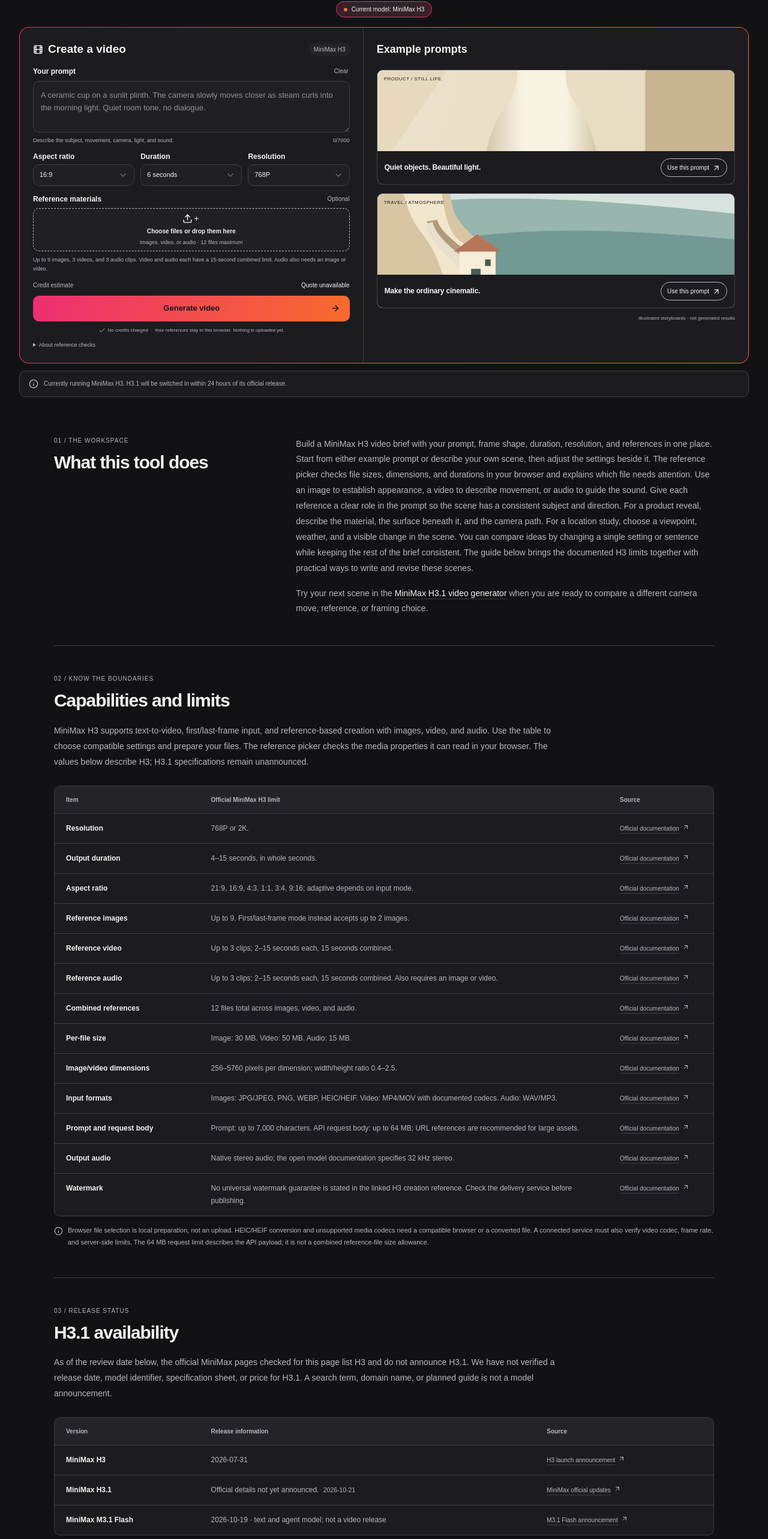
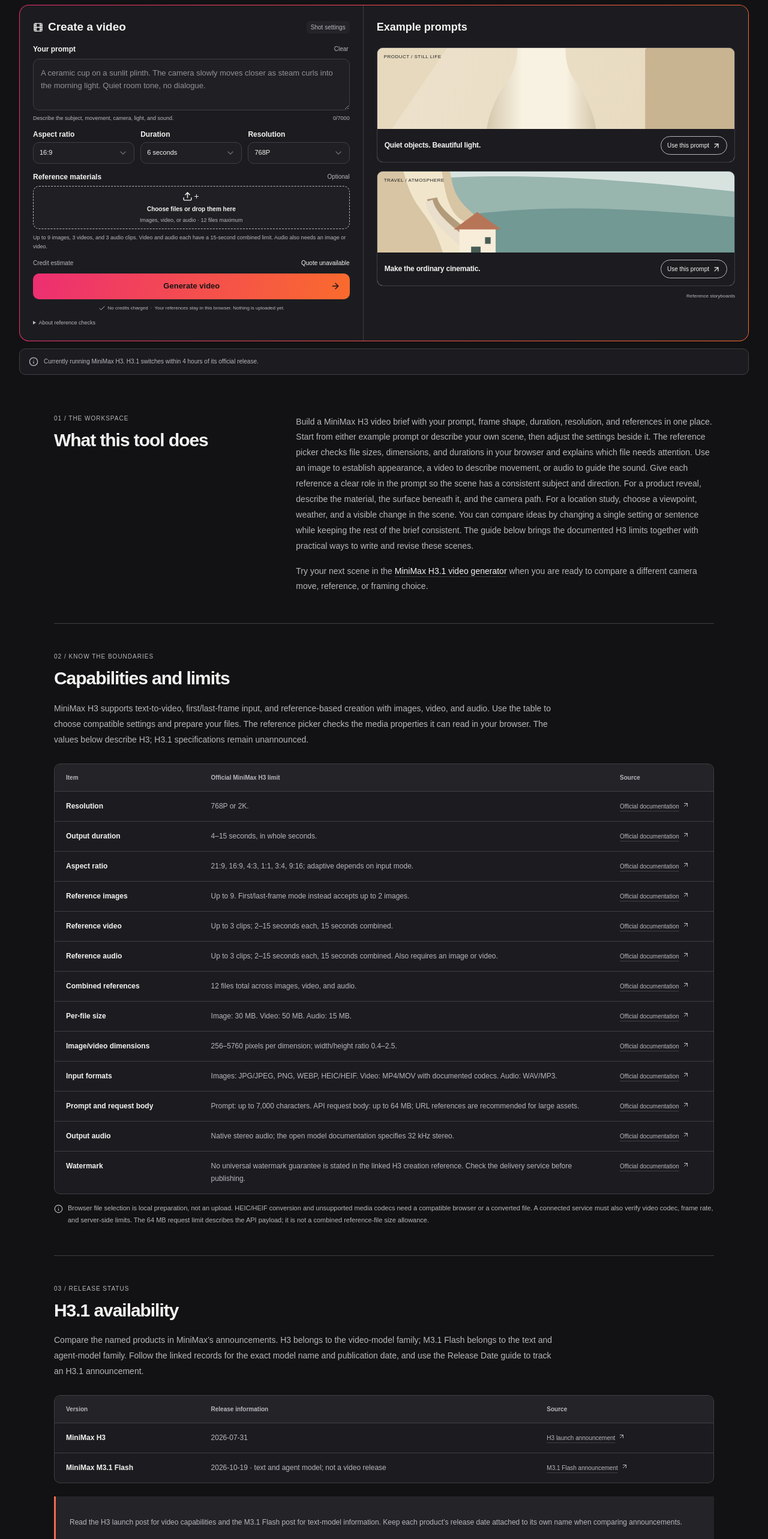
Before and after one commit to diegobona/Minimax-H31, a Next.js app in the folder apps/next-app/: page / in a window 1280 px wide. Shown: the part 173-2739 px from the top of the page at 60% size. Built offline with nearby package versions, Linux system fonts and the light colour scheme; a web font is replaced by a local one.

Commit message:
更新首页文案与四小时切换说明（app/page.tsx）

```diff
--- a/apps/next-app/app/page.tsx
+++ b/apps/next-app/app/page.tsx
@@ -1,34 +1,28 @@
 import type { Metadata } from 'next';
+import { Suspense } from 'react';
 import Link from 'next/link';
 import Image from 'next/image';
-import { ArrowRight, ArrowUpRight, Check, ChevronDown, Info } from 'lucide-react';
+import { ArrowRight, ArrowUpRight, ChevronDown, Info } from 'lucide-react';
 import { VideoWorkspace } from '@/components/tool/video-workspace';
-import { DEFAULT_OG_IMAGE, HOME_UPDATED, OFFICIAL_UNKNOWN, homeContent as c, homeSources } from '@/content/home';
+import { DEFAULT_OG_IMAGE, homeContent as c, homeSources } from '@/content/home';
 
 export const metadata: Metadata = {
   title: { absolute: c.metadata.title },
   description: c.metadata.description,
   alternates: { canonical: '/' },
   openGraph: { title: c.metadata.title, description: c.metadata.description, url: '/', type: 'website', images: [DEFAULT_OG_IMAGE] },
+  twitter: { card: 'summary_large_image', title: c.metadata.title, description: c.metadata.description, images: [DEFAULT_OG_IMAGE.url] },
 };
 
-function UpdatedTime() {
-  return <time className="minimax-inline-time" dateTime={HOME_UPDATED}>{HOME_UPDATED}</time>;
-}
-
 function RecordedText({ text }: { text: string }) {
-  if (!text.includes(OFFICIAL_UNKNOWN)) return <>{text}</>;
-  const [before, after] = text.split(OFFICIAL_UNKNOWN);
-  return <>{before}{OFFICIAL_UNKNOWN} <UpdatedTime />{after}</>;
+  return <>{text}</>;
 }
 
 function SectionHeading({ label, heading }: { label: string; heading: string }) {
   return <div className="minimax-section-heading"><p className="minimax-eyebrow">{label}</p><h2>{heading}</h2></div>;
 }
 
-export default async function HomePage({ searchParams }: { searchParams: Promise<{ example?: string }> }) {
-  const query = await searchParams;
-  const selectedExample = c.tool.examples.find((example) => example.id === query.example);
+export default function HomePage() {
   const faqLd = {
     '@context': 'https://schema.org',
     '@type': 'FAQPage',
@@ -36,7 +30,7 @@
       '@type': 'Question', name: question,
       acceptedAnswer: {
         '@type': 'Answer',
-        text: answer.replace(OFFICIAL_UNKNOWN, `${OFFICIAL_UNKNOWN} ${HOME_UPDATED}`),
+        text: answer,
       },
     })),
   };
@@ -47,10 +41,11 @@
         <div className="minimax-hero-topline"><p className="minimax-eyebrow">{c.hero.eyebrow}</p></div>
         <h1>{c.hero.heading}</h1>
         <p className="minimax-hero-description">{c.hero.introduction}</p>
-        <span className="minimax-model-badge"><span aria-hidden="true" />{c.hero.badge}</span>
         <div id="generator" className="minimax-generator-anchor">
           <div className="minimax-workspace">
-            <VideoWorkspace copy={c.tool} initialExample={selectedExample} />
+            <Suspense fallback={<div className="minimax-tool-form" aria-busy="true"><p>{c.tool.title}</p></div>}>
+              <VideoWorkspace copy={c.tool} />
+            </Suspense>
             <section className="minimax-examples" aria-labelledby="example-prompts">
               <div className="minimax-examples-heading"><h2 id="example-prompts" className="text-lg font-semibold max-sm:text-base">{c.tool.previewHeading}</h2></div>
               <div className="minimax-example-grid">{c.tool.examples.map((example) => <div className="minimax-example-card" key={example.id}>
@@ -58,6 +53,7 @@
                 <div className="minimax-example-caption"><span className="minimax-eyebrow">{c.tool.previewLabel}</span><h3>{example.title}</h3><Link href={`/?example=${example.id}#generator`} scroll={false}>{c.tool.usePrompt}<ArrowUpRight size={14} aria-hidden="true" /></Link></div>
               </div>)}</div>
               <p className="minimax-example-disclosure">{c.tool.previewDisclosure}</p>
+              <div className="minimax-empty-result"><span aria-hidden="true">↗</span><p>{c.tool.previewEmpty}</p></div>
             </section>
           </div>
           <p className="minimax-model-explanation"><Info size={16} aria-hidden="true" /><span>{c.hero.explanation}</span></p>
@@ -87,7 +83,7 @@
             <thead><tr>{c.availability.columns.map((column) => <th key={column} scope="col">{column}</th>)}</tr></thead>
             <tbody>{c.availability.rows.map((row) => <tr key={row.version}><th scope="row">{row.version}</th><td><RecordedText text={row.release} /></td><td><a href={row.source} target="_blank" rel="noreferrer">{row.label}<ArrowUpRight size={12} aria-hidden="true" /></a></td></tr>)}</tbody>
           </table></div>
-          <div className="minimax-availability-note"><div className="minimax-availability-check"><Check size={16} aria-hidden="true" /><p>{c.availability.updatedLabel} <UpdatedTime /></p></div><p><strong>{c.availability.differenceLabel}:</strong> {OFFICIAL_UNKNOWN} <UpdatedTime /></p><p>{c.availability.note}</p><a href={homeSources.official} target="_blank" rel="noreferrer">{c.availability.officialLink}<ArrowUpRight size={14} aria-hidden="true" /></a></div>
+          <div className="minimax-availability-note"><p>{c.availability.note}</p><a href={homeSources.official} target="_blank" rel="noreferrer">{c.availability.officialLink}<ArrowUpRight size={14} aria-hidden="true" /></a></div>
         </section>
 
         <section className="minimax-section" id="prompt-guide">
@@ -121,7 +117,6 @@
           })}</div>
           <p className="minimax-return-link">{c.resources.returnLead} <Link href="/#generator">{c.resources.returnLink}<ArrowRight size={14} aria-hidden="true" /></Link> {c.resources.returnTail}</p>
         </section>
-        <p className="minimax-last-updated">{c.lastUpdatedLabel} <time dateTime={HOME_UPDATED}>{HOME_UPDATED}</time></p>
       </div>
       <script type="application/ld+json" dangerouslySetInnerHTML={{ __html: JSON.stringify(faqLd) }} />
     </article>
--- a/apps/next-app/content/home.ts
+++ b/apps/next-app/content/home.ts
@@ -1,11 +1,10 @@
 export const HOME_UPDATED = '2026-10-21';
-export const OFFICIAL_UNKNOWN = 'Official details not yet announced.';
 export const DEFAULT_OG_IMAGE = {
   url: '/og/default.png',
   width: 1200,
   height: 630,
   type: 'image/png',
-  alt: 'MiniMax H3.1 Video Generator · Current model: MiniMax H3',
+  alt: 'MiniMax H3.1 Video Generator',
 };
 
 export const homeSources = {
@@ -20,8 +19,8 @@
 
 export const homeContent = {
   metadata: {
-    title: 'MiniMax H3.1 Video Generator | H3 Online Now',
-    description: 'Prepare MiniMax H3 video prompts and references. Check official H3 limits, H3.1 availability, and practical examples in an independent video workspace.',
+    title: 'MiniMax H3.1 AI Video Generator',
+    description: 'Prepare MiniMax H3 video prompts and references. Check official H3 limits, H3.1 availability, and practical examples.',
   },
   site: {
     name: 'minimax-h31',
@@ -29,9 +28,9 @@
     home: 'Home',
     skip: 'Skip to main content',
     navigationLabel: 'Main navigation',
+    disclaimer: 'Independent project. Not affiliated with, endorsed by, or operated by MiniMax or Hailuo AI. Product names belong to their respective owners.',
     readGuide: 'Explore the guide',
     sourceLabel: 'Official source',
-    documentation: 'Official H3 docs',
     openTool: 'Open generator',
     navigation: [
       { label: 'Home', href: '/', published: true },
@@ -43,21 +42,16 @@
       { label: 'Release Date', href: '/minimax-h3.1-release-date', published: true },
       { label: 'Review', href: '/minimax-h3.1-review', published: false },
     ],
-    disclaimer: 'Independent project. Not affiliated with, endorsed by, or operated by MiniMax or Hailuo AI. Product names belong to their respective owners.',
-    footerNote: 'Source-checked model information. Clear limits. No invented releases.',
   },
   hero: {
     eyebrow: 'YOUR NEXT FRAME STARTS HERE',
-    heading: 'MiniMax H3.1 Video Generator',
+    heading: 'MiniMax H3.1 Video Generator Guide',
     introduction: 'MiniMax H3.1 updates, a focused MiniMax H3 workspace, and the details you need before creating.',
-    badge: 'Current model: MiniMax H3',
-    availability: 'H3.1 status',
-    explanation: 'Currently running MiniMax H3. H3.1 will be switched in within 24 hours of its official release.',
-    updated: 'Checked',
+    explanation: 'Currently running MiniMax H3. H3.1 switches within 4 hours of its official release.',
   },
   tool: {
     title: 'Create a video',
-    model: 'MiniMax H3',
+    model: 'Shot settings',
     promptLabel: 'Your prompt',
     promptPlaceholder: 'A ceramic cup on a sunlit plinth. The camera slowly moves closer as steam curls into the morning light. Quiet room tone, no dialogue.',
     promptHint: 'Describe the subject, movement, camera, light, and sound.',
@@ -97,7 +91,8 @@
     metadataError: 'This browser could not read the file. Convert it to a supported format and try again.',
     previewHeading: 'Example prompts',
     previewLabel: 'EXAMPLE PROMPT',
-    previewDisclosure: 'Illustrated storyboards · not generated results',
+    previewDisclosure: 'Reference storyboards',
+    previewEmpty: 'Your clip appears here.',
     usePrompt: 'Use this prompt',
     exampleApplied: 'Example prompt added. Adjust the settings to make it yours.',
     examples: [
@@ -157,17 +152,14 @@
   availability: {
     label: '03 / RELEASE STATUS',
     heading: 'H3.1 availability',
-    introduction: 'As of the review date below, the official MiniMax pages checked for this page list H3 and do not announce H3.1. We have not verified a release date, model identifier, specification sheet, or price for H3.1. A search term, domain name, or planned guide is not a model announcement.',
+    introduction: 'Compare the named products in MiniMax’s announcements. H3 belongs to the video-model family; M3.1 Flash belongs to the text and agent-model family. Follow the linked records for the exact model name and publication date, and use the Release Date guide to track an H3.1 announcement.',
     columns: ['Version', 'Release information', 'Source'],
     rows: [
       { version: 'MiniMax H3', release: '2026-07-31', source: homeSources.launch, label: 'H3 launch announcement', unknown: false },
-      { version: 'MiniMax H3.1', release: OFFICIAL_UNKNOWN, source: homeSources.updates, label: 'MiniMax official updates', unknown: true },
       { version: 'MiniMax M3.1 Flash', release: '2026-10-19 · text and agent model; not a video release', source: homeSources.textModel, label: 'M3.1 Flash announcement', unknown: false },
     ],
-    differenceLabel: 'Confirmed H3 versus H3.1 differences',
-    note: 'H3.1 comparisons will be written only after an official announcement and source review. Until then, we will not assign H3 limits to H3.1 or describe an untested speed, quality, or price advantage. Visit MiniMax directly to distinguish an official release from this independent project’s update plans.',
+    note: 'Read the H3 launch post for video capabilities and the M3.1 Flash post for text-model information. Keep each product’s release date attached to its own name when comparing announcements.',
     officialLink: 'Visit minimax.io',
-    updatedLabel: 'Status reviewed',
   },
   prompting: {
     label: '04 / DIRECT THE SHOT',
@@ -198,20 +190,19 @@
     heading: 'FAQ',
     introduction: 'Straight answers about this workspace, the current MiniMax H3 model, and the unconfirmed H3.1 name.',
     items: [
-      { question: 'Is this the official MiniMax H3.1 website?', answer: 'No. This is an independent project, with no affiliation or endorsement from MiniMax or Hailuo AI. The official sources linked on this page are separate from this workspace. Check the model maker’s own website for announcements, account terms, and provider documentation before relying on any third-party description of a release.' },
-      { question: 'Is MiniMax H3.1 available now?', answer: 'Official details not yet announced. The linked MiniMax sources identify H3 as the current video model. You can use this workspace to organize an H3 prompt, choose the frame and output settings, and check your reference files. The release table links to the official model announcements and distinguishes the video model from M3.1 Flash.' },
-      { question: 'When will MiniMax H3.1 be released?', answer: 'Official details not yet announced. Follow the Release Date guide for the official announcement links and the current release status. This workspace plans to switch within twenty-four hours of the official release. You can organize scenes with the current H3 prompt guide and return to the release table for confirmed model information.' },
-      { question: 'Which model does this video generator currently use?', answer: 'The workspace is configured for MiniMax H3. Choose an aspect ratio, duration, and resolution, then write a prompt or start from either example. Reference images, video, and audio can clarify appearance, motion, and sound. The form keeps those choices together and checks supported files in your browser while you refine the scene.' },
-      { question: 'What is the relationship between MiniMax and Hailuo AI?', answer: 'MiniMax’s H3 launch announcement directs readers to Hailuo AI to try the model. Hailuo AI is an official product destination linked by MiniMax; this independent workspace is a separate project. Accounts, credits, uploaded assets, and subscriptions should not be assumed to transfer between services simply because they mention the same model family.', source: homeSources.launch },
+      { question: 'Is MiniMax H3.1 available now?', answer: 'The current tool selection remains H3. Organize a prompt, choose the frame and output settings, and check your reference files in the studio. The release table links to the official model announcements and distinguishes the video family from M3.1 Flash. Follow the Release Date guide for the status of an H3.1 announcement.' },
+      { question: 'When will MiniMax H3.1 be released?', answer: 'Follow the Release Date guide for announcement links and the current release status. Check the official updates linked above. You can organize scenes with the H3 prompt guide and compare the named products in the release table. Each entry links to the announcement for that specific model and product family.' },
+      { question: 'How do I set up a shot in the studio?', answer: 'Choose an aspect ratio, duration, and resolution, then write a prompt or start from either example. Reference images, video, and audio can clarify appearance, motion, and sound. The form keeps those choices together and checks supported files in your browser while you refine the subject, action, and camera direction.' },
+      { question: 'What is the relationship between MiniMax and Hailuo AI?', answer: "MiniMax's H3 launch announcement directs readers to Hailuo AI to try the model. Accounts, credits, and uploaded assets are held by the service that issues them.", source: homeSources.launch },
       { question: 'Does M3.1 Flash mean H3.1 has been released?', answer: 'No. The M3.1 Flash announcement concerns MiniMax’s text and agent model line. Its name does not establish a video release called H3.1. We keep the text-model announcement in the version table to make that distinction visible, and we require an official video-model source before changing the H3.1 status.', source: homeSources.textModel },
       { question: 'Can I generate a video from text without references?', answer: 'MiniMax documents a text-to-video mode for H3. Describe the subject, action, camera, light, and sound without attaching media. Begin with a clear opening composition and one visible action, then describe how the shot ends. Choose your output settings in the form and use the prompt examples to make the camera direction more specific.', source: homeSources.guide },
       { question: 'How should I choose reference materials for a video?', answer: 'Choose references that each explain a distinct part of the idea. One might establish a subject’s appearance, another a camera movement, and another an audio direction. Name each reference in the prompt and explain what to preserve. Remove files that introduce a competing subject, setting, or movement so the scene has a clear direction.' },
       { question: 'Can I upload audio without an image or video?', answer: 'H3’s reference-mode documentation requires audio to be accompanied by an image or video. The form therefore checks for a visual reference before accepting an audio-only brief. Describe what the sound should contribute to the scene so that the reference serves a clear purpose, rather than assuming that attaching music defines the visual direction.', source: homeSources.openSource },
       { question: 'Why might a file be rejected even if its extension is supported?', answer: 'The form checks more than the filename. File size, dimensions, duration, and browser decoding support can affect whether a reference is accepted. Read the message beside the form to identify the file that needs attention. Try a smaller export or convert the media to a supported format, then add the replacement to your reference selection.' },
-      { question: 'Are the two example previews actual generated results?', answer: 'They are illustrated storyboards paired with example prompts. Choose Use this prompt to load a scene into the form, then change the subject, camera movement, light, or sound. The product example explores shape and lighting; the coastal example explores place and atmosphere. Each gives you a concrete starting point for writing your own scene.' },
-      { question: 'How many credits will a video cost?', answer: 'The H3 credit quote is currently unavailable. The Pricing guide explains the planned Starter, Creator, and Studio packs and how a per-video calculation works. Use the same resolution, duration, and reference mode when comparing quotes. H3.1 pricing: Official details not yet announced. Pack prices and generation counts remain placeholders until confirmed.' },
+      { question: 'Are the two example previews actual generated results?', answer: 'The previews are reference storyboards paired with example prompts. Choose Use this prompt to load a scene into the form, then change the subject, camera movement, light, or sound. The product example explores shape and lighting; the coastal example explores place and atmosphere. Use the storyboard to plan a shot’s composition.' },
+      { question: 'How many credits will a video cost?', answer: 'Prices and generation counts are shown as <PRICE_TODO> in the Pricing guide. Compare the planned Starter, Creator, and Studio packs there, together with the per-video calculation. Use the same resolution, duration, and reference mode when comparing provider quotes so each amount refers to the same kind of shot.' },
       { question: 'Does selecting references upload my files?', answer: 'Reference selection and checks happen inside your browser. Selecting a file adds it to the local reference list, where you can review its name or remove it. Keep the tab open while organizing your scene because refreshing clears those selections. The Clear button resets the prompt, settings, and references so you can start another idea.' },
-      { question: 'Can I assume every output is watermark-free?', answer: 'Do not assume a universal watermark policy from a model name. The linked H3 creation reference does not provide a blanket watermark guarantee for every delivery service. Before publishing a finished video, check the actual output and the terms of the service that produced it, including any account or plan conditions.', source: homeSources.api },
+      { question: 'How can I check the watermark policy for an output?', answer: 'Read the delivery terms for the provider and configuration you intend to use. Watermark conditions can depend on the account, plan, and export route. Inspect the delivered file before adding it to an edit, and keep those conditions with the shot’s production notes so collaborators use the same delivery settings.', source: homeSources.api },
       { question: 'How can I make my first video prompt easier to evaluate?', answer: 'Start with one subject, one visible action, and one camera movement. Describe the opening composition and the moment the shot ends. Keep the intended frame shape and audience in mind, then write a second version that changes only one decision. Comparing those two prompts helps you identify whether framing, timing, or sound needs more direction.' },
     ],
   },
@@ -231,5 +222,4 @@
     returnLink: 'MiniMax H3.1 video generator',
     returnTail: 'and turn it into a focused brief.',
   },
-  lastUpdatedLabel: 'Last updated:',
 } as const;
```
